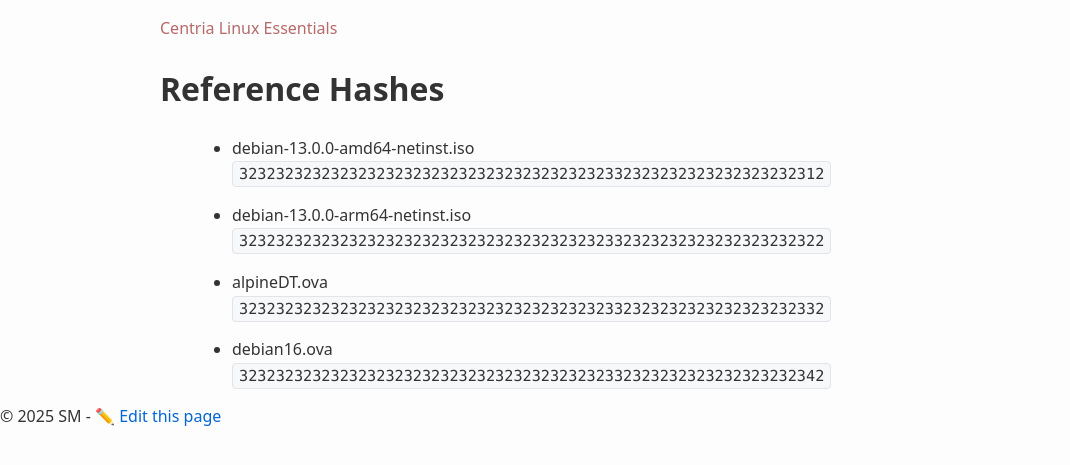
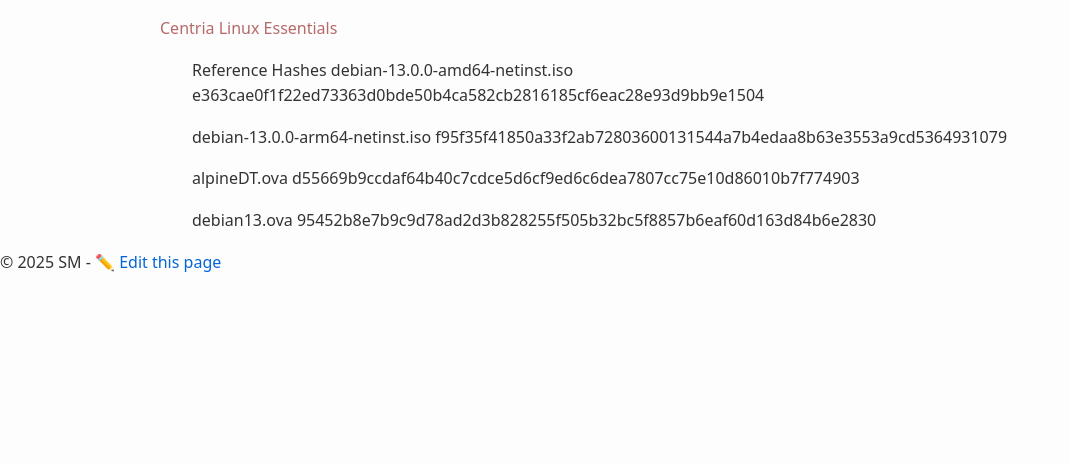
Before and after one commit to averkoc/lx, a Jekyll site: the page built from docs/hashes.md, in a window 1280 px wide. Shown: the top 465 px of the page, without its empty margins (0-1070 px from the left). Built offline with Jekyll 4.4.1, drawn with Linux system fonts in a browser that asks for light colours; our own code applies the rules of GitHub Pages for plain Markdown files.

Commit message:
Update reference hashes in hashes.md

```diff
--- a/docs/hashes.md
+++ b/docs/hashes.md
@@ -1,13 +1,12 @@
-# Reference Hashes
+Reference Hashes
+debian-13.0.0-amd64-netinst.iso
+e363cae0f1f22ed73363d0bde50b4ca582cb2816185cf6eac28e93d9bb9e1504
 
-- debian-13.0.0-amd64-netinst.iso
-  `3232323232323232323232323232323232323232332323232323232323232312`
+debian-13.0.0-arm64-netinst.iso
+f95f35f41850a33f2ab72803600131544a7b4edaa8b63e3553a9cd5364931079
 
-- debian-13.0.0-arm64-netinst.iso
-  `3232323232323232323232323232323232323232332323232323232323232322`
+alpineDT.ova
+d55669b9ccdaf64b40c7cdce5d6cf9ed6c6dea7807cc75e10d86010b7f774903
 
-- alpineDT.ova
-  `3232323232323232323232323232323232323232332323232323232323232332`
-
-- debian16.ova
-  `3232323232323232323232323232323232323232332323232323232323232342`
+debian13.ova
+95452b8e7b9c9d78ad2d3b828255f505b32bc5f8857b6eaf60d163d84b6e2830
```
